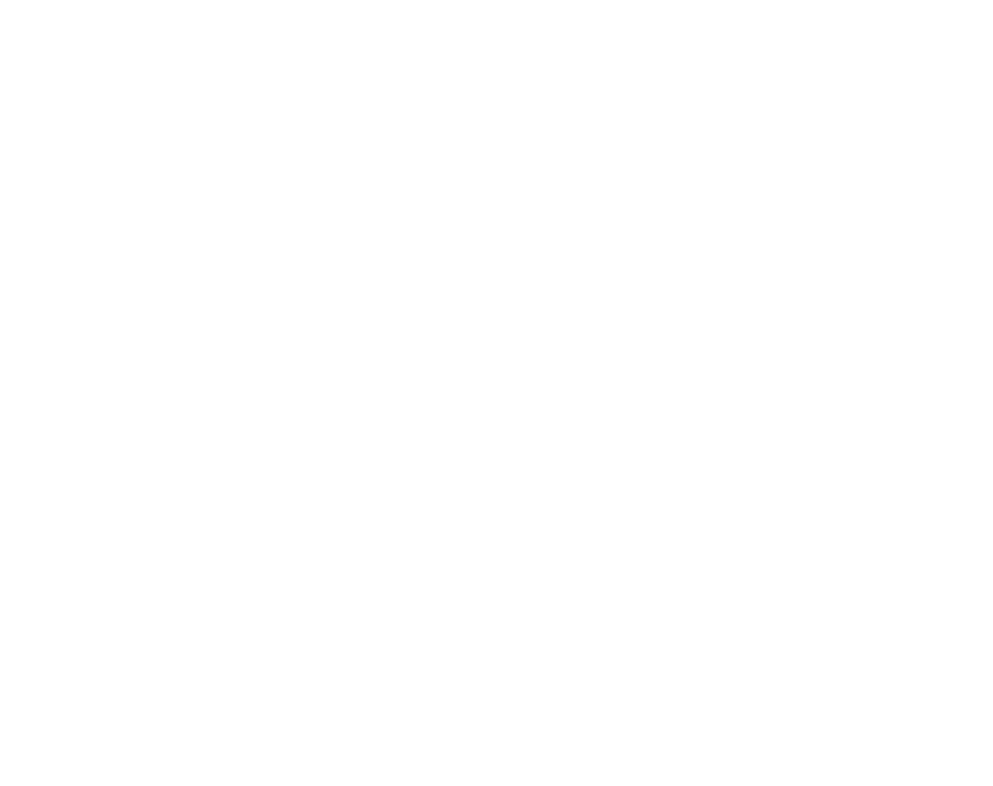
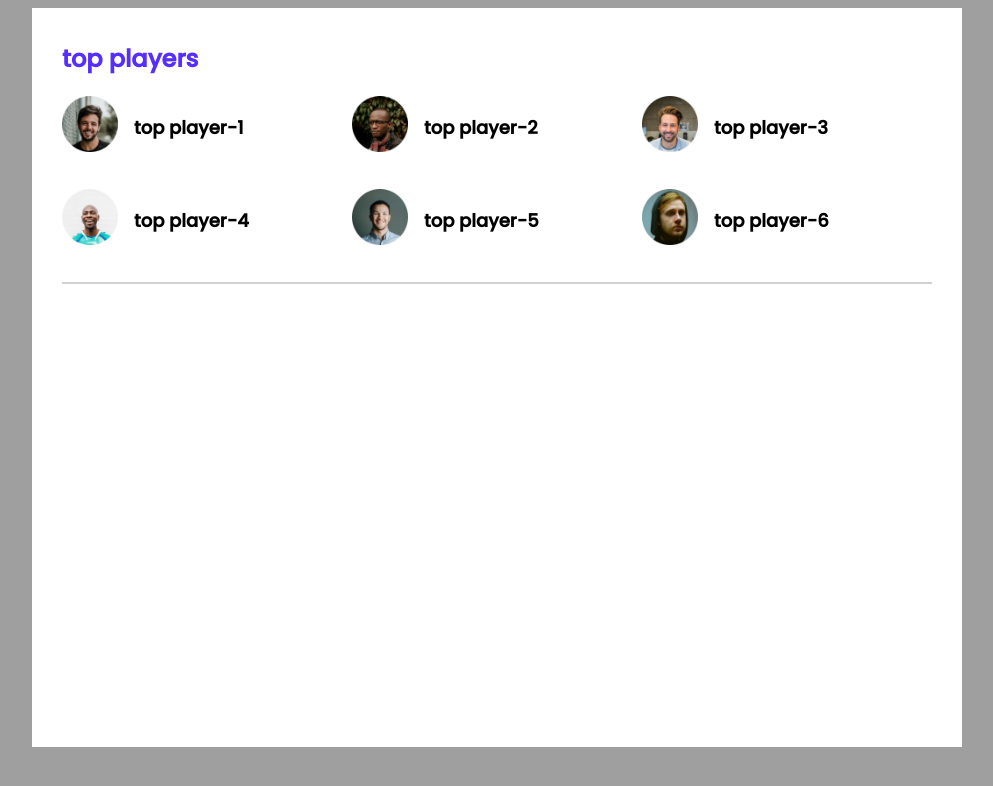
Before and after one commit to almahmudabir/leader-board, a plain HTML site: page index.html in a window 1280 px wide. Shown: the whole page, without its empty margins (143-1136 px from the left). Drawn offline with Linux system fonts and the light colour scheme.

Commit message:
add player

```diff
--- a/index.html
+++ b/index.html
@@ -4,8 +4,44 @@
     <meta charset="UTF-8" />
     <meta http-equiv="X-UA-Compatible" content="IE=edge" />
     <meta name="viewport" content="width=device-width, initial-scale=1.0" />
-    <title>Document</title>
-    <link rel="stylesheet" href="/style.css" />
+    <title>leader baord</title>
+    <link rel="stylesheet" href="style.css" />
   </head>
-  <body></body>
+  <body>
+    <header></header>
+    <main>
+      <section class="container">
+        <div class="top-players">
+          <h2 class="section-title">top players</h2>
+          <div class="players">
+            <div class="player">
+              <img src="images/players/player-1.png" alt="" />
+              <h3 class="player-name">top player-1</h3>
+            </div>
+            <div class="player">
+              <img src="images/players/player-2.png" alt="" />
+              <h3 class="player-name" class="player-name">top player-2</h3>
+            </div>
+            <div class="player">
+              <img src="images/players/player-3.png" alt="" />
+              <h3 class="player-name">top player-3</h3>
+            </div>
+            <div class="player">
+              <img src="images/players/player-4.png" alt="" />
+              <h3 class="player-name">top player-4</h3>
+            </div>
+            <div class="player">
+              <img src="images/players/player-5.png" alt="" />
+              <h3 class="player-name">top player-5</h3>
+            </div>
+            <div class="player">
+              <img src="images/players/player-6.png" alt="" />
+              <h3 class="player-name">top player-6</h3>
+            </div>
+          </div>
+        </div>
+        <hr />
+      </section>
+    </main>
+  </body>
 </html>
--- a/style.css
+++ b/style.css
@@ -0,0 +1,40 @@
+@import url("https://fonts.googleapis.com/css2?family=Poppins:wght@500&display=swap");
+
+body {
+  font-family: "Poppins", sans-serif;
+  background-color: #9f9f9f;
+}
+main {
+  display: flex;
+  justify-content: center;
+}
+.section-title {
+  color: #562eff;
+  margin-top: 3px;
+}
+.container {
+  background-color: #ffff;
+  width: 870px;
+  height: 679px;
+  padding: 30px;
+}
+.players {
+  display: grid;
+  grid-template-columns: repeat(3, 1fr);
+  grid-row-gap: 30px;
+}
+.player {
+  display: inline-flex;
+}
+.players img {
+  width: 56px;
+  height: 56px;
+}
+.player-name {
+  margin-left: 16px;
+  font-size: 18px;
+}
+hr {
+  border: 1px solid #d1d1d1;
+  margin-top: 30px;
+}
```
